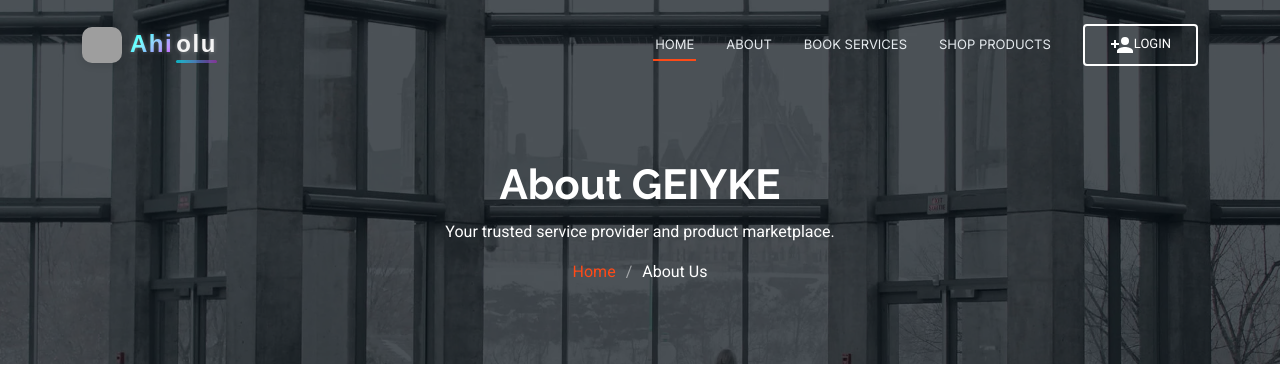
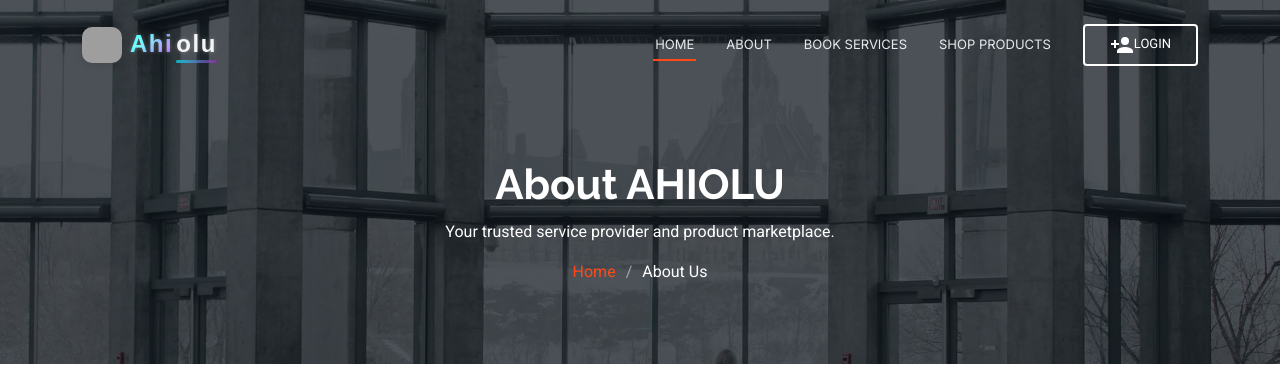
Before and after one commit to AlphaGL/Ahiolu, a Django app: page /about/ in a window 1280 px wide. Shown: the top 390 px of the page. Run offline with Django 5.2, Linux system fonts and the light colour scheme; some libraries are stand-ins or nearby versions; grey boxes are pictures that could not be loaded.

Commit message:
Update about.html

```diff
--- a/main/templates/main/about.html
+++ b/main/templates/main/about.html
@@ -9,7 +9,7 @@
     <!-- Page Title -->
     <div class="page-title dark-background" data-aos="fade" style="background-image: url({% static 'assets/img/page-title-bg.webp' %});">
       <div class="container position-relative">
-        <h1>About GEIYKE</h1>
+        <h1>About AHIOLU</h1>
         <p>Your trusted service provider and product marketplace.</p>
         <nav class="breadcrumbs">
           <ol>
```
